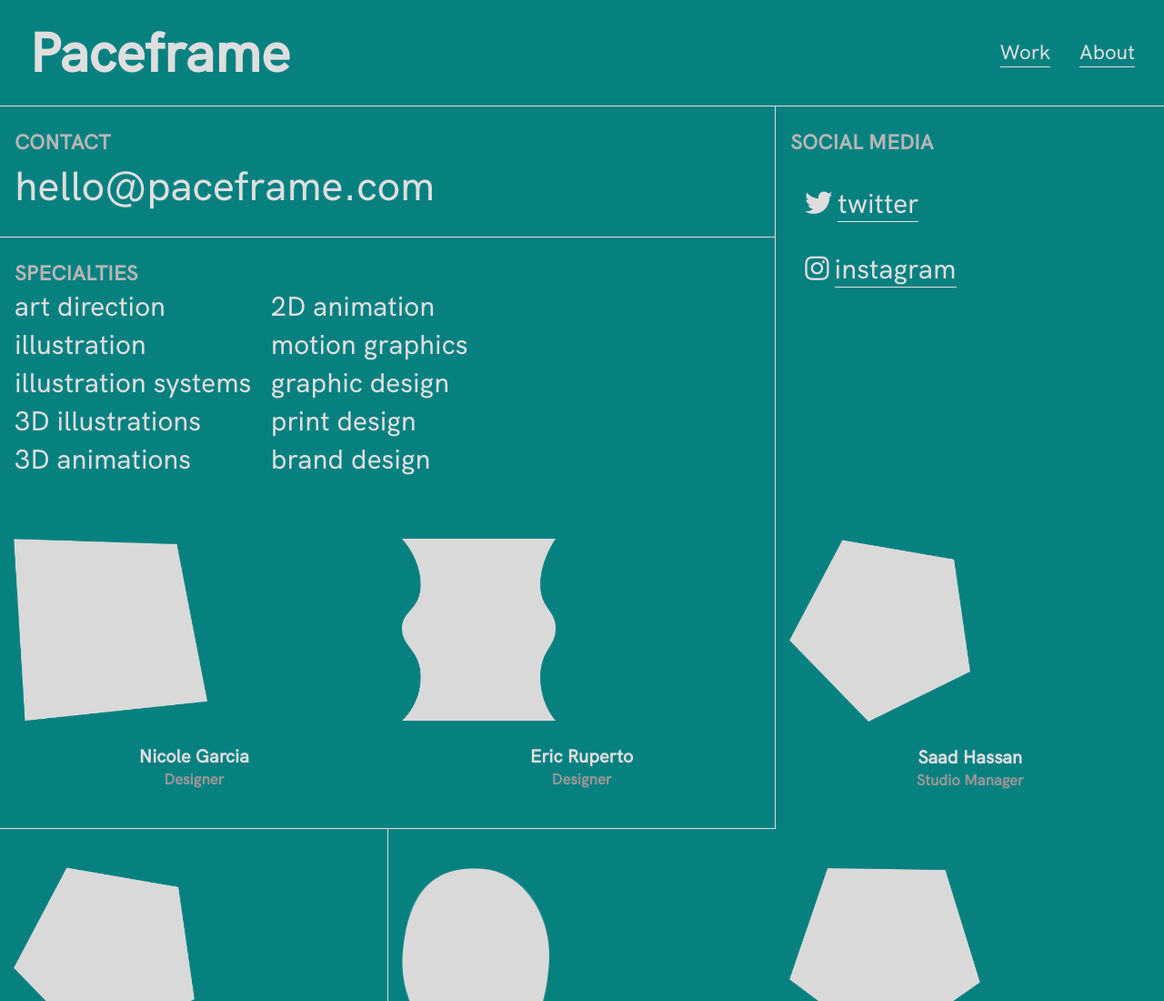
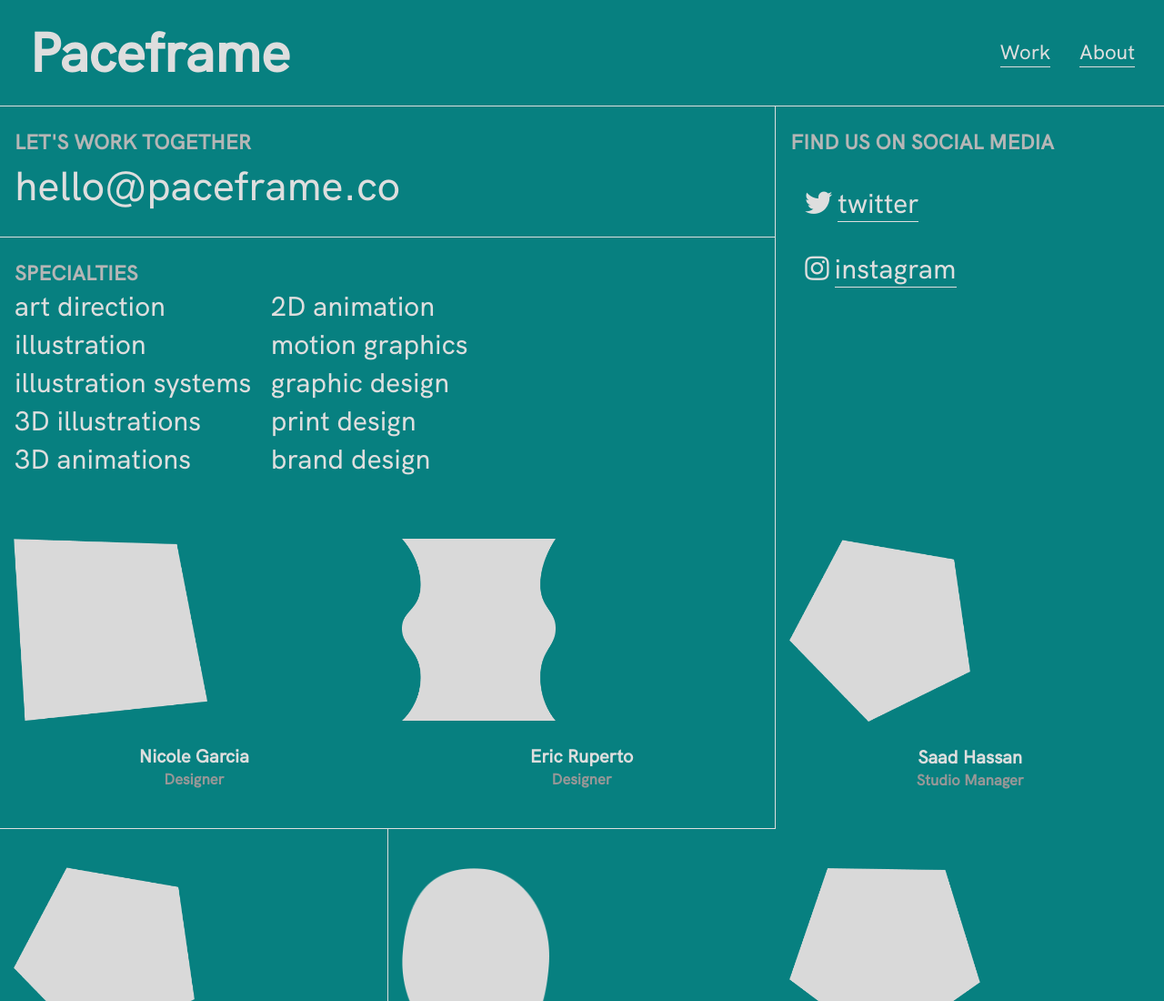
Before and after one commit to noorainfatema/Paceframe, a website: page about/index.html in a window 1280 px wide. Shown: the top 1100 px of the page at 91% size. Drawn offline with Linux system fonts and the light colour scheme; files that its build step writes are made by us from their sources; files whose address does not match are found by name.

Commit message:
Changed wording on about page

```diff
--- a/about/index.html
+++ b/about/index.html
@@ -35,8 +35,8 @@
   <section class="info">
     <div class="info-container">
       <div class="about-email">
-        <h2>CONTACT</h2>
-        <p>hello@paceframe.com</p>
+        <h2>LET'S WORK TOGETHER</h2>
+        <p>hello@paceframe.co</p>
       </div>
       <div class="about-specialties">
         <h2>SPECIALTIES</h2>
@@ -54,7 +54,7 @@
         </div>
       </div>
       <div class="about-socials">
-        <h2>SOCIAL MEDIA</h2>
+        <h2>FIND US ON SOCIAL MEDIA</h2>
           <p>
             <a href="https://twitter.com/paceframe" target="_blank"><i class="fab fa-twitter"></i><span>twitter</span></a>
           </p>
```
